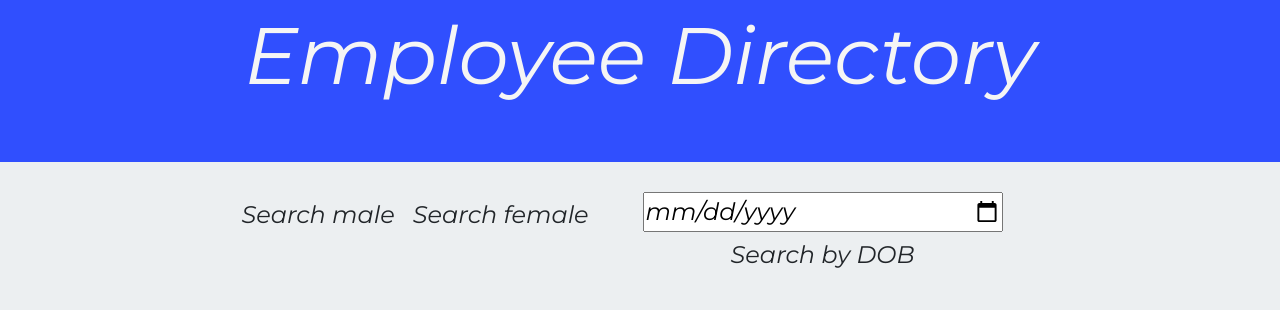
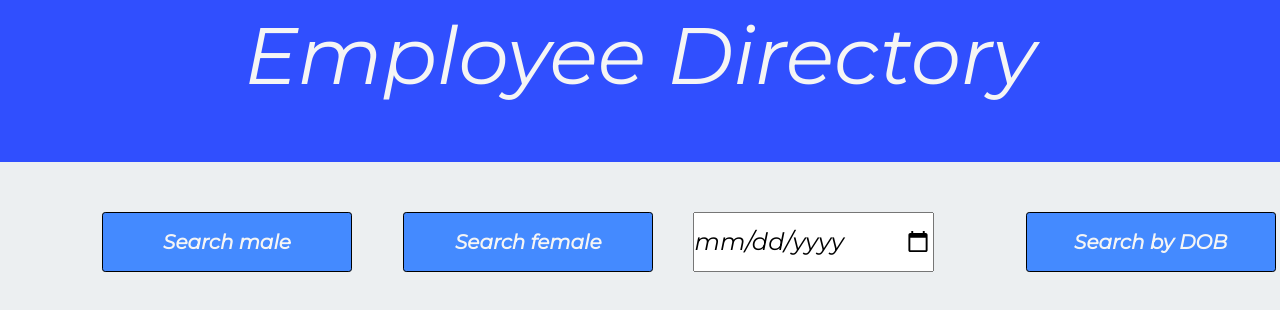
Before and after one commit to Oliviapark113/react_employee_directory_19, a React (Create React App) app: page / in a window 1280 px wide. Shown: the top 310 px of the page. Built offline with nearby package versions, Linux system fonts and the light colour scheme; no server answers.

Commit message:
updated CSS & DOB rendering

```diff
--- a/src/App.js
+++ b/src/App.js
@@ -30,6 +30,18 @@ class App extends React.Component {
     .catch(err => console.error(err))
    }
 
+    formatName(string) {
+    var shortStr = string.slice(0,10) + ".."
+    if (string.length > 20){
+      console.log(shortStr)
+      return shortStr
+    }
+    else {
+      console.log(string)
+      return string
+    }
+  }
+
   searchAPIbyGender = (e)=>{
     const gender = e.target.value
     axios.get(`https://randomuser.me/api/?gender=${gender}`)
@@ -41,10 +53,7 @@ class App extends React.Component {
 
   }
 
-
-
   handleInputChange = (e)=>{
-
     const name = e.target.name;
     const value = e.target.value;
 
@@ -83,7 +92,8 @@ class App extends React.Component {
            />
 
           <Employee
-          results = {filteredResults}/>
+          results = {filteredResults}
+          formatName={this.formatName}/>
 
       </Wrapper>
     );
--- a/src/components/Employee/index.js
+++ b/src/components/Employee/index.js
@@ -8,7 +8,9 @@ function Employee (props) {
 
   props.results.map(result =>(
 
-         ( <table key={result.login.uuid} className ="table table-striped" >
+         (
+         <div className="box">
+         <table key={result.login.uuid} className ="table table-striped" >
        <thead>
          <tr>
            <th scope="col">Photo</th>
@@ -28,11 +30,13 @@ function Employee (props) {
            <td >{`${result.name.first} ${result.name.last}`}</td>
            <td >{result.phone}</td>
            <td >{result.email}</td>
-           <td >{result.dob.date}</td>
+           <td >{props.formatName(result.dob.date)
+           }</td>
          </tr>
 
        </tbody>
      </table>
+     </div>
      )
   )
 
--- a/src/components/Employee/style.css
+++ b/src/components/Employee/style.css
@@ -8,7 +8,7 @@
     width: 100%;
     box-shadow: 0 3px 6px #999, 0 3px 6px #999;
     text-align: left;
-    font-size: 24px;
+    font-size: 22px;
     font-family: 'Montserrat', sans-serif;
   }
 
@@ -19,34 +19,23 @@
     text-align: center;
     background:#6CADDC;
   }
-  /* .card > .img-container > img {
-    width: 60%
-  } */
 
-/*
-  .card > .content {
-    padding-left: 1rem;
-    padding-right: 1rem;
-    font-size: 15px;
+  .box{
+    margin: 10px;
   }
 
-  .card > .content > ul {
-    list-style-type: none;
+  @media screen and (max-width: 640px) {
+    .box {
+      display: flex;
+      flex-direction: column;
+      flex-wrap: nowrap;
+      align-items: flex-start;
+      width:80%;
+      font-size: 18px;
+
+    }
+
+
+
+
   }
-
-  .card > .content > ul > li {
-    margin-top: 18px;
-  }
-
-  .card > .remove {
-    color: #ff1744;
-    font-size: 48px;
-    position: absolute;
-    top: -20px;
-    right: 5px;
-    cursor: pointer;
-  }
-
-  .card > .remove:hover {
-    color: #d50000;
-  } */
--- a/src/components/Search/index.js
+++ b/src/components/Search/index.js
@@ -4,41 +4,46 @@ import "./style.css";
 
 const Search =props=> {
    return(
-            <div className="col-md-12 input-container text-center">
-                <div className="row name-search">
 
-                    <div className="name-btn">
+       <div className="container input-container text-center">
+           <div className="row search">
+
+               <div className="col-3 gender-btn">
                    <button
                        value="male"
                        type="button"
                        className="query_btn btn btn-default btn-sm search-btn"
                        onClick={props.searchAPIbyGender}>Search male</button>
+                </div>
 
+                <div className="col-3">
                        <button
                        value="female"
                        type="button"
                        className="query_btn btn btn-default btn-sm search-btn"
                        onClick={props.searchAPIbyGender}>Search female</button>
+                </div>
+
+
+               <div className="col-3 date-input">
+                   <input type="date"
+                       name="searchByDOB"
+                       value={props.seachByDOB}
+                       placeholder="dd/mm/yyyy"
+                       onChange={props.handleInputChange} />
+                </div>
+
+                <div className="col-3">
+                    <button
+                       type="button"
+                       className="query_btn btn btn-default btn-sm search-btn dob"
+                       onClick={props.handleSubmit}>Search by DOB</button>
+                </div>
+
 
 
             </div>
-                    </div>
-                    <div className="row dob-search">
-                    <div className="name-input">
-                    <input type="date"
-                            name="searchByDOB"
-                            value={props.seachByDOB}
-                            placeholder="Enter Full Name"
-                            onChange= {props.handleInputChange}/>
-                    </div>
-                    <div className="name-btn">
-                        <button
-                        type="button"
-                        className="query_btn btn btn-default btn-sm search-btn"
-                        onClick={props.handleSubmit}>Search by DOB</button>
-                    </div>
 
-                    </div>
        </div>
 
         )
--- a/src/components/Search/style.css
+++ b/src/components/Search/style.css
@@ -1,10 +1,17 @@
 .input-container {
     display: flex;
     flex-direction: row;
-    justify-content: center;
+    align-items: center;
     font-size: 24px;
     font-family: 'Montserrat', sans-serif;
 
+}
+
+.row {
+    display: flex;
+    flex-direction: row;
+    align-items: center;
+    flex-wrap: nowrap;
 }
 
 input{
@@ -12,5 +19,58 @@ input{
 }
 
 .search-btn{
-    font-size: 24px;
+    color:whitesmoke;
+    background-color:#448aff;
+    border: 1px solid black;
+    /* width: 120px; */
 }
+
+
+.genderSearch-btn{
+    padding:0px;
+    margin:10px;
+}
+
+.date-input {
+    display:flex;
+    flex-direction: row;
+    flex-wrap:nowrap;
+    align-items: center;
+    margin:10px;
+    padding:0px;
+
+
+}
+input{
+    padding:0px;
+    margin:10px;
+    height:60px;
+}
+.search-btn{
+    font-size: 20px;
+    height:60px;
+    width:250px;
+    margin:20px;
+    font-weight: bold;
+}
+
+@media screen and (max-width: 680 px) {
+    .input-container {
+        display: flex;
+        flex-direction: column;
+        align-items: center;
+
+
+    }
+
+    .row {
+        display: flex;
+        flex-direction: column;
+        align-items: center;
+        flex-wrap: wrap;
+    }
+
+
+
+
+  }
--- a/src/components/Wrapper/style.css
+++ b/src/components/Wrapper/style.css
@@ -4,3 +4,13 @@
     height: 100vh;
 
   }
+
+  @media screen and (max-width: 640px) {
+    .wrapper{
+      display: flex;
+      flex-direction: column;
+      flex-wrap: nowrap;
+      align-items: flex-start;
+      width:100%;
+    }
+  }
```
Also changed, not shown: src/components/Title/style.css (line endings or trailing spaces). Lines whose indentation alone changed are shown as unchanged.
